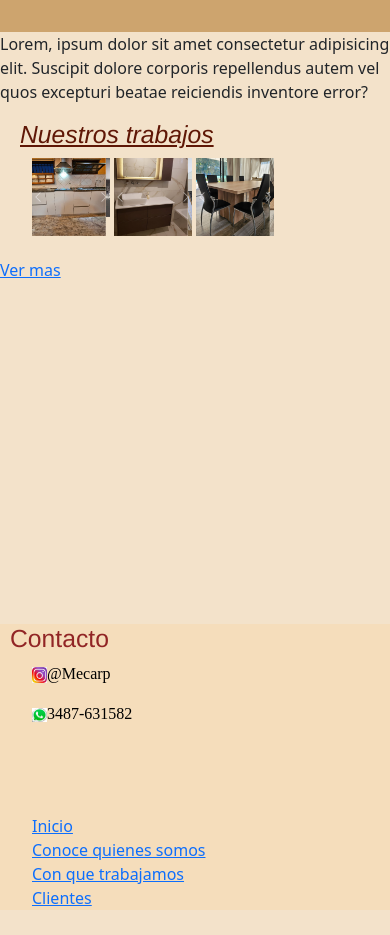
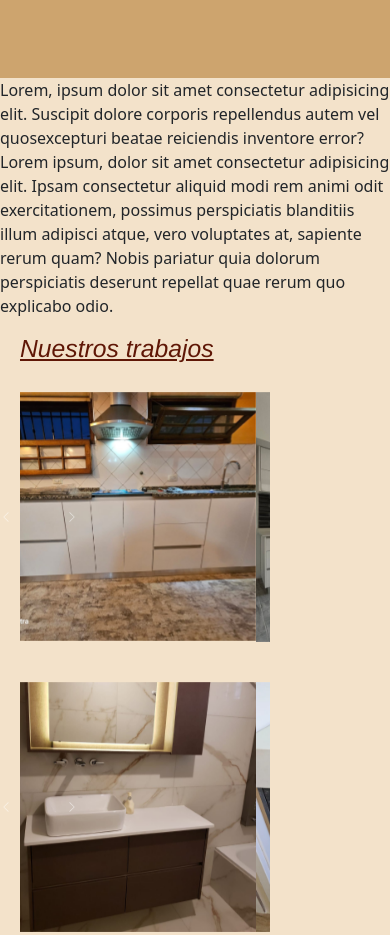
Before and after one commit to Juli-Lemucchi/Mecarp, a plain HTML site: page index.html in a window 390 px wide. Shown: the part 220-1155 px from the top of the page. Drawn offline with nearby package versions, Linux system fonts and the light colour scheme.

Commit message:
Acomode el index. Queda pendiente termiunar con @media.

```diff
--- a/css/estilo.css
+++ b/css/estilo.css
@@ -2,37 +2,41 @@
     margin:0;
     padding:0;
 }
+/* contenedor pantalla principal*/
 .container-fluid{
     padding: 0;
-    height: 100vh;
-    height: 100vh;
-    width: 100vw;
+    height: 100%;
+    width: 100%;
     display: grid;
-    grid-template-columns: 1.5fr;
-    grid-template-rows: 0,7fr 1fr 1fr;
+    grid-template-columns: 100%;
+    grid-template-rows: 20% 60% 20%;
     gap: 0px 0px;
     grid-auto-flow: row;
     grid-template-areas:
-    "header "
-    "main "
+    "header"
+    "main"
     "footer";
 }
 header{
     grid-area: header;
     background-color: rgb(205,164,110);
+    width: 100%;
 }
-section{
+main{
     grid-area: main;
     background-color: rgb(243, 226, 202);
+    width: 100%;
 }
 footer{
     grid-area: footer;
     background-color: rgb(245, 221, 187);
+    width: 100%;
+    position: relative;
+    overflow: hidden;
 }
-
+/* Contenedor pages nosotros*/
 .container2-fluid{
     padding: 0;
-    height: 100vh;
     height: 100vh;
     width: 100vw;
     display: grid;
@@ -59,8 +63,28 @@ footer{
     grid-area: footer2;
     background-color: rgb(245, 221, 187);
 }
+/*Contenedor carrousel de trabajos*/
+.containerG-fluid{
+    height: 100%;
+    width: 100%;
+    display: grid;
+    grid-auto-columns: 1fr;
+    grid-template-columns: 1fr 1fr 1fr;
+    grid-template-rows: 1fr;
 
-
+    grid-template-areas:
+    "carro1 carro2 carro3";
+}
+.carro1 {
+    grid-area: carro1;
+    width: 100%; }
+.carro2 { grid-area: carro2;
+    width: 100%;
+}
+.carro3 { grid-area: carro3;
+    width: 100%;
+}
+/*Fin de containers*/
 body {
     background-color: rgb(243, 226, 202);
 }
@@ -76,6 +100,7 @@ body {
     font-style:oblique;
     text-decoration: underline;
 }
+/*Menu general*/
 .menu li{
     display: inline-block;
 }
@@ -90,23 +115,29 @@ body {
     border-radius: 20px;
 
 }
+/*Fin del menu*/
+/*Footer general*/
 .contacto{
     font-family: none;
     color: black;
 }
+.ending li{
+    display: inline-block;
+    color: black;
+}
+.ending li a{
+    color: black;
+}
+/*Fin de footer*/
 .carousel{
     width: 20vw;
     height: auto;
 }
-.galeri li{
-    display: inline-block;
-}
-.galeri li:hover{
-    background-color: black;
-    border-radius: 40px;
-}
 li{
     list-style-type: none;
+}
+.linkvermas{
+    color: black;
 }
 .imgnoso{
     margin-top: 30px;
@@ -114,3 +145,31 @@ li{
     display: flex;
     justify-content: center;
 }
+@media screen and (max-width: 780px) {
+    .containerG-fluid{
+        grid-template-columns: 1fr 1fr;
+        grid-template-rows: 1fr 1fr;
+        grid-template-areas:
+        "carro1 carro2"
+        "carro3 none";
+    }
+    .carousel-inner{
+        width: 250px;
+    }
+}
+
+@media screen and (max-width: 480px) {
+    .containerG-fluid{
+        grid-template-columns: 1fr;
+        grid-template-rows: 1fr 1fr 1fr;
+        grid-template-areas:
+        "carro1"
+        "carro2"
+        "carro3";
+    }
+    .carousel-inner{
+        width: 250px;
+        margin: 20px;
+    }
+
+}
--- a/index.html
+++ b/index.html
@@ -30,41 +30,41 @@
       </nav>
     </header>
     <main>
-      <!--idea falopa-->
+      <!--Carrousel de trabajos-->
       <div class="infoPrincipal">
-        <p>Lorem, ipsum dolor sit amet consectetur adipisicing elit. Suscipit dolore corporis repellendus autem vel quos
-          excepturi beatae reiciendis inventore error?</p>
+        <p>Lorem, ipsum dolor sit amet consectetur adipisicing elit. Suscipit dolore corporis repellendus autem vel
+          quosexcepturi beatae reiciendis inventore error?Lorem ipsum, dolor sit amet consectetur adipisicing elit.
+          Ipsam consectetur aliquid modi rem animi odit exercitationem, possimus perspiciatis blanditiis illum adipisci
+          atque, vero voluptates at, sapiente rerum quam? Nobis pariatur quia dolorum perspiciatis deserunt repellat
+          quae rerum quo explicabo odio.</p>
       </div>
-      <div class="Prevista">
+      <div>
         <h2 class="subtitulos">Nuestros trabajos</h2>
-        <ul class="galeri">
-          <li>
-            <div id="carouselExampleAutoplaying" class="carousel slide" data-bs-ride="carousel">
+        <div class="containerG-fluid">
+          <li class="carro1">
+            <div id="carouselExampleAutoplaying1" class="carousel slide" data-bs-ride="carousel">
               <div class="carousel-inner">
                 <div class="carousel-item active">
                   <img src="./img/cocina-1.jpg" class="d-block w-100" alt="Cocina1">
                 </div>
                 <div class="carousel-item">
-                  <img src="./img/cocina-5.jpg" class="d-block w-100" alt="Cocina2">
-                </div>
-                <div class="carousel-item">
-                  <img src="./img/cocina-3.jpg" class="d-block w-100" alt="Cocina3">
+                  <img src="./img/cocina-2.jpg" class="d-block w-100" alt="Cocina2">
                 </div>
               </div>
-              <button class="carousel-control-prev" type="button" data-bs-target="#carouselExampleAutoplaying"
+              <button class="carousel-control-prev" type="button" data-bs-target="#carouselExampleAutoplaying1"
                 data-bs-slide="prev">
                 <span class="carousel-control-prev-icon" aria-hidden="true"></span>
                 <span class="visually-hidden">Previous</span>
               </button>
-              <button class="carousel-control-next" type="button" data-bs-target="#carouselExampleAutoplaying"
+              <button class="carousel-control-next" type="button" data-bs-target="#carouselExampleAutoplaying1"
                 data-bs-slide="next">
                 <span class="carousel-control-next-icon" aria-hidden="true"></span>
                 <span class="visually-hidden">Next</span>
               </button>
             </div>
           </li>
-          <li>
-            <div id="carouselExampleAutoplaying" class="carousel slide" data-bs-ride="carousel">
+          <li class="carro2">
+            <div id="carouselExampleAutoplaying2" class="carousel slide" data-bs-ride="carousel">
               <div class="carousel-inner">
                 <div class="carousel-item active">
                   <img src="./img/banitori-1.jpg" class="d-block w-100" alt="Vestidor1">
@@ -73,20 +73,20 @@
                   <img src="./img/banitori-2.jpg" class="d-block w-100" alt="Vestidor2">
                 </div>
               </div>
-              <button class="carousel-control-prev" type="button" data-bs-target="#carouselExampleAutoplaying"
+              <button class="carousel-control-prev" type="button" data-bs-target="#carouselExampleAutoplaying2"
                 data-bs-slide="prev">
                 <span class="carousel-control-prev-icon" aria-hidden="true"></span>
                 <span class="visually-hidden">Previous</span>
               </button>
-              <button class="carousel-control-next" type="button" data-bs-target="#carouselExampleAutoplaying"
+              <button class="carousel-control-next" type="button" data-bs-target="#carouselExampleAutoplaying2"
                 data-bs-slide="next">
                 <span class="carousel-control-next-icon" aria-hidden="true"></span>
                 <span class="visually-hidden">Next</span>
               </button>
             </div>
           </li>
-          <li>
-            <div id="carouselExampleAutoplaying" class="carousel slide" data-bs-ride="carousel">
+          <li class="carro3">
+            <div id="carouselExampleAutoplaying3" class="carousel slide" data-bs-ride="carousel">
               <div class="carousel-inner">
                 <div class="carousel-item active">
                   <img src="./img/mesa-3.jpg" class="d-block w-100" alt="Mesa1">
@@ -94,56 +94,21 @@
                 <div class="carousel-item">
                   <img src="./img/mesa-1.jpg" class="d-block w-100" alt="Mesa2">
                 </div>
-                <div class="carousel-item">
-                  <img src="./img/mesa-4.jpg" class="d-block w-100" alt="Mesa3">
               </div>
-              </div>
-              <button class="carousel-control-prev" type="button" data-bs-target="#carouselExampleAutoplaying"
+              <button class="carousel-control-prev" type="button" data-bs-target="#carouselExampleAutoplaying3"
                 data-bs-slide="prev">
                 <span class="carousel-control-prev-icon" aria-hidden="true"></span>
                 <span class="visually-hidden">Previous</span>
               </button>
-              <button class="carousel-control-next" type="button" data-bs-target="#carouselExampleAutoplaying"
+              <button class="carousel-control-next" type="button" data-bs-target="#carouselExampleAutoplaying3"
                 data-bs-slide="next">
                 <span class="carousel-control-next-icon" aria-hidden="true"></span>
                 <span class="visually-hidden">Next</span>
               </button>
             </div>
           </li>
-        </ul>
         </div>
-
-
-
-
-
-      <!--  <div class="Prevista">
-               <h2 class="titulos mx-auto">Nuestros trabajos</h2>
-              <div id="carouselExampleAutoplaying" class="carousel mx-auto" data-bs-ride="carousel">
-                  <div class="carousel-inner">
-                      <div class="carousel-item active">
-                          <img src="./img/cocina-2.jpg" class="d-block w-100" alt="ejempCocina">
-                      </div>
-                      <div class="carousel-item">
-                          <img src="./img/vestidor-2.jpg" class="d-block w-100" alt="ejempVestidor">
-                      </div>
-                     <div class="carousel-item">
-                          <img src="./img/banitori-1.jpg" class="d-block w-100" alt="...">
-                      </div>
-                      <div class="carousel-item">
-                          <img src="./img/mesa-1.jpg" class="d-block w-100" alt="ejempOtrosMuebles">
-                      </div>
-                      </div>
-                  <button class="carousel-control-prev" type="button" data-bs-target="#carouselExampleAutoplaying" data-bs-slide="prev">
-                      <span class="carousel-control-prev-icon" aria-hidden="true"></span>
-                      <span class="visually-hidden">Previous</span>
-                  </button>
-              <button class="carousel-control-next" type="button" data-bs-target="#carouselExampleAutoplaying" data-bs-slide="next">
-                      <span class="carousel-control-next-icon" aria-hidden="true"></span>
-                      <span class="visually-hidden">Next</span>
-                  </button>
-              </div> -->
-      <a class="linkvermas" href="./pages/trabajos.html">Ver mas</a>
+        <ul><a href="./pages/trabajos.html" class="linkvermas">Ver mas...</a></ul>
       </div>
     </main>
     <footer>
@@ -155,7 +120,7 @@
         </div>
       </div>
 
-    <br><br><br>
+      <br>
 
       <nav class="ending">
         <ul>
```
Also changed, not shown: img/logo.jpg. Lines whose indentation alone changed are shown as unchanged.
